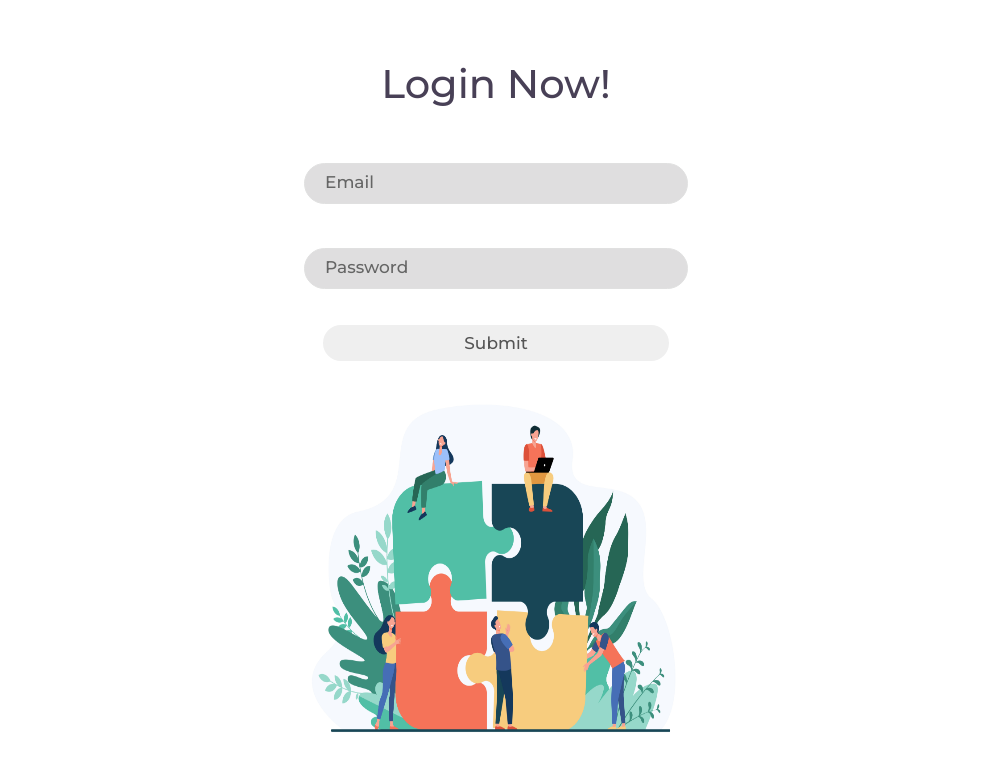
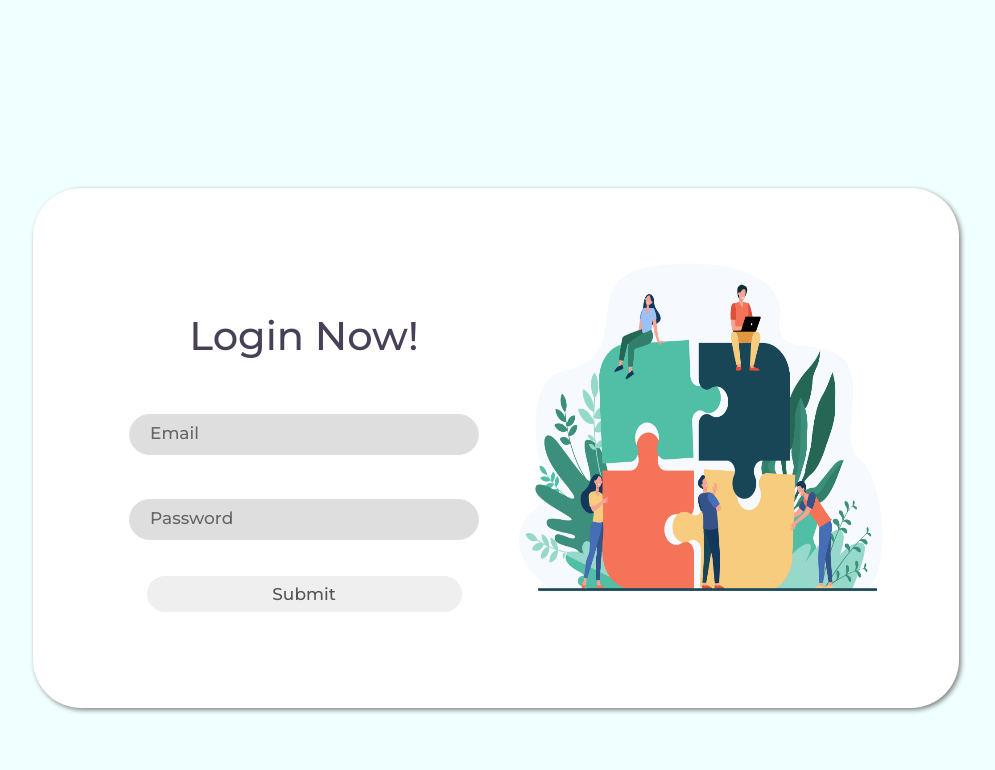
Before and after one commit to TijilM/GreenLight, a React (Create React App) app in the folder frontend/: page /login in a window 1280 px wide. Shown: the top 770 px of the page, without its empty margins (144-1139 px from the left). Built offline with nearby package versions, Linux system fonts and the light colour scheme.

Commit message:
modify login flex & fix small footer formatting

```diff
--- a/frontend/src/pages/landing/Components/footer.js
+++ b/frontend/src/pages/landing/Components/footer.js
@@ -43,7 +43,7 @@ const Footer = () => (
         </div>
         <div className={styles.fContact}>
             <div className={styles.pNo}>
-                Email : greenlight@gmail.com
+                Email :
             </div>
             <div className={styles.pNo}>
               <br></br>
--- a/frontend/src/pages/login/Style/login.module.css
+++ b/frontend/src/pages/login/Style/login.module.css
@@ -1,7 +1,18 @@
 @import url('https://fonts.googleapis.com/css2?family=Montserrat:wght@100;500&display=swap');
-
+.flexCont{
+    height:100vh;
+    display: flex;
+    align-items: center;
+    justify-content: center;
+    padding: 3rem;
+    background-color: azure;
+}
 .container{
-    /* display: flex; */
+    display: flex;
+    box-shadow: 2px 2px 5px gray;
+    background-color: white;
+    padding: 4rem;
+    border-radius: 3rem;
     /* justify-content: center; */
     text-align: center;
 }
@@ -14,6 +25,7 @@
     padding-bottom: 1rem;
   }
 .formContainer{
+    max-width: 350px;
     text-align: center;
     width: 30vw;
     margin:auto
--- a/frontend/src/pages/login/index.js
+++ b/frontend/src/pages/login/index.js
@@ -57,6 +57,7 @@ function Login() {
     }
   };
   return (
+    <div className={styles.flexCont}>
       <div className={styles.container}>
         <div className={styles.subContainer}>
           <h1 className={styles.heading}>Login Now!</h1>
@@ -107,8 +108,9 @@ function Login() {
             </div>
           </form>
         </div>
-      <div >
+        <div className={styles.loginImg}>
           <img src={myimg} className={styles.myimg} />
+        </div>
       </div>
     </div>
   );
```
Lines whose indentation alone changed are shown as unchanged.
